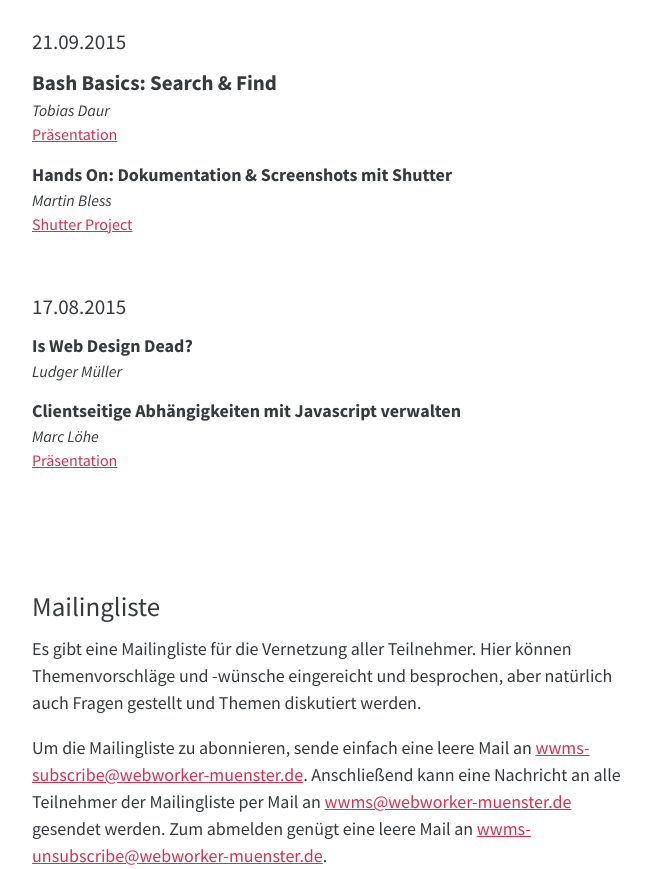
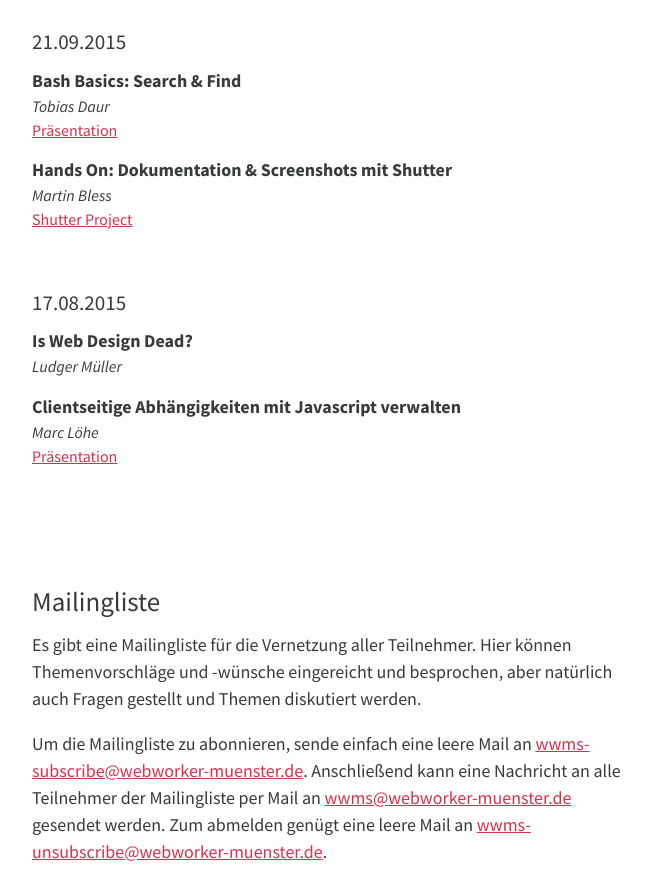
Before and after one commit to WWMuenster/wwmuenster.github.io, a website: page index.html in a window 1280 px wide. Shown: the part 2395-3264 px from the top of the page, without its empty margins (310-961 px from the left). Drawn offline with Linux system fonts and the light colour scheme.

Commit message:
Fix wrong heading level

```diff
--- a/index.html
+++ b/index.html
@@ -144,7 +144,7 @@
                     <h3 class="pastEvent-date">21.09.2015</h3>
                     <ul class="pastEvent-talks">
                         <li class="talk">
-                            <h3 class="talk-title">Bash Basics: Search &amp; Find</h3>
+                            <h4 class="talk-title">Bash Basics: Search &amp; Find</h4>
                             <span class="talk-author">Tobias Daur</span>
                             <a class="talk-reference"
                                href="https://lands-cloud.com/lands/public.php?service=files&t=31e45aba92b3e1ba6daf1dadd64665b0"
```
